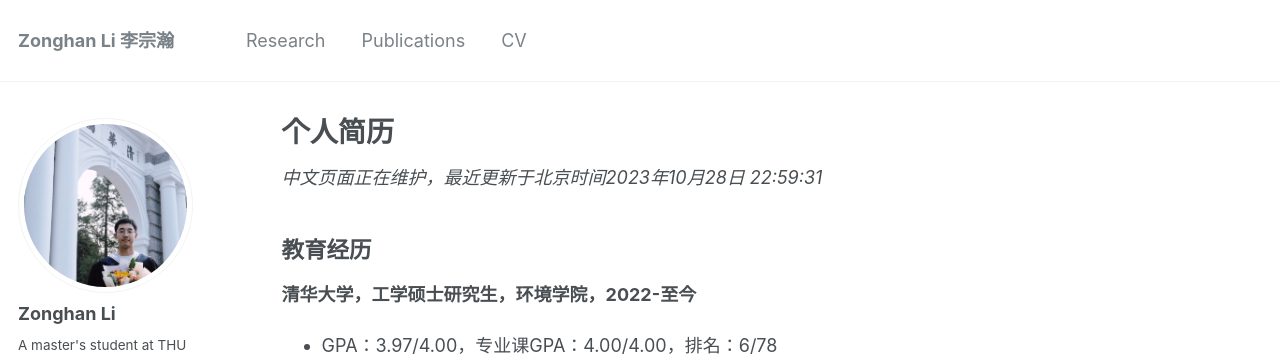
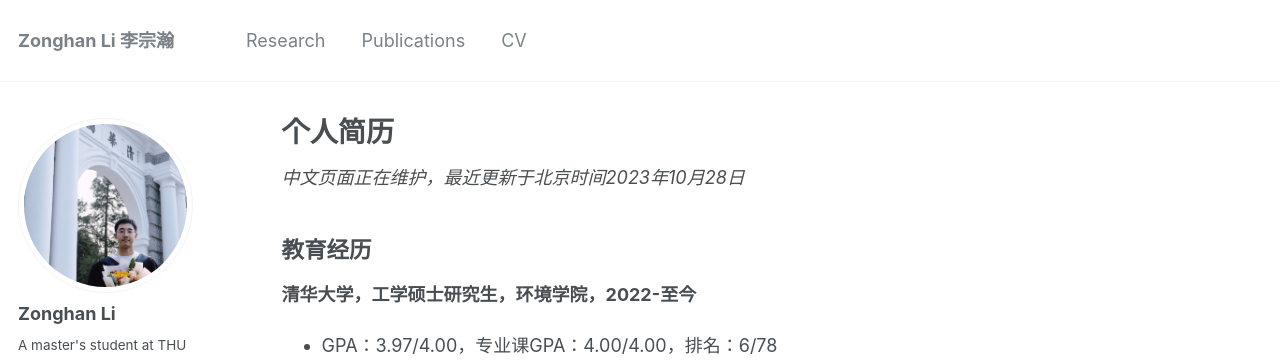
Before and after one commit to lzh3278/lzh.github.io, a Jekyll site: the page built from _pages/cv-chn.md, in a window 1280 px wide and 900 px high. Shown: the top 360 px of the window. Built offline with Jekyll 4.4.1, drawn with Linux system fonts in a browser that asks for light colours; some web fonts are replaced.

Commit message:
Update cv-chn.md

```diff
--- a/_pages/cv-chn.md
+++ b/_pages/cv-chn.md
@@ -8,7 +8,7 @@ redirect_from:
 ---
 
 {% include base_path %}
-*中文页面正在维护，最近更新于北京时间2023年10月28日 22:59:31*
+*中文页面正在维护，最近更新于北京时间2023年10月28日*
 
 教育经历
 ------
```
